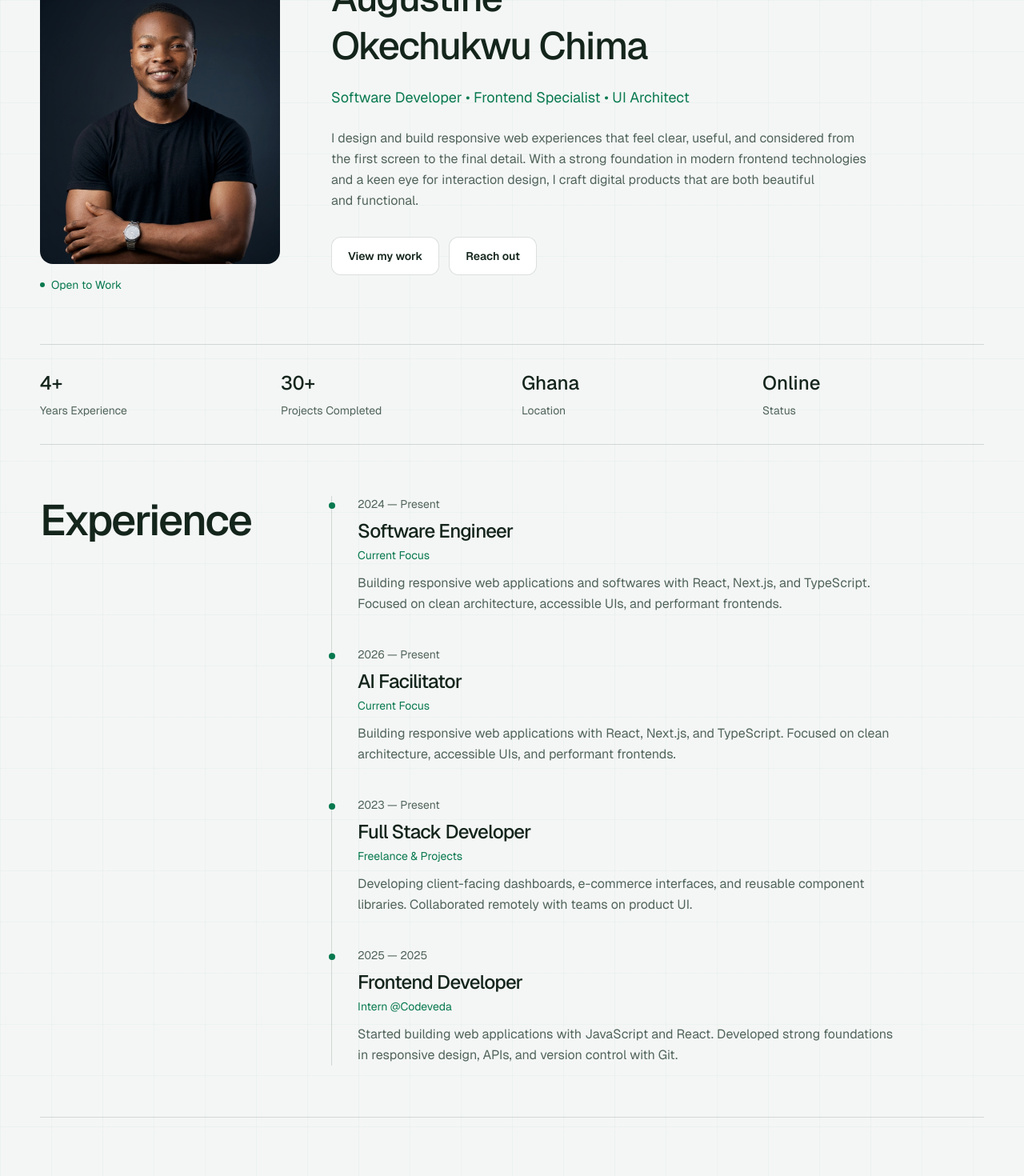
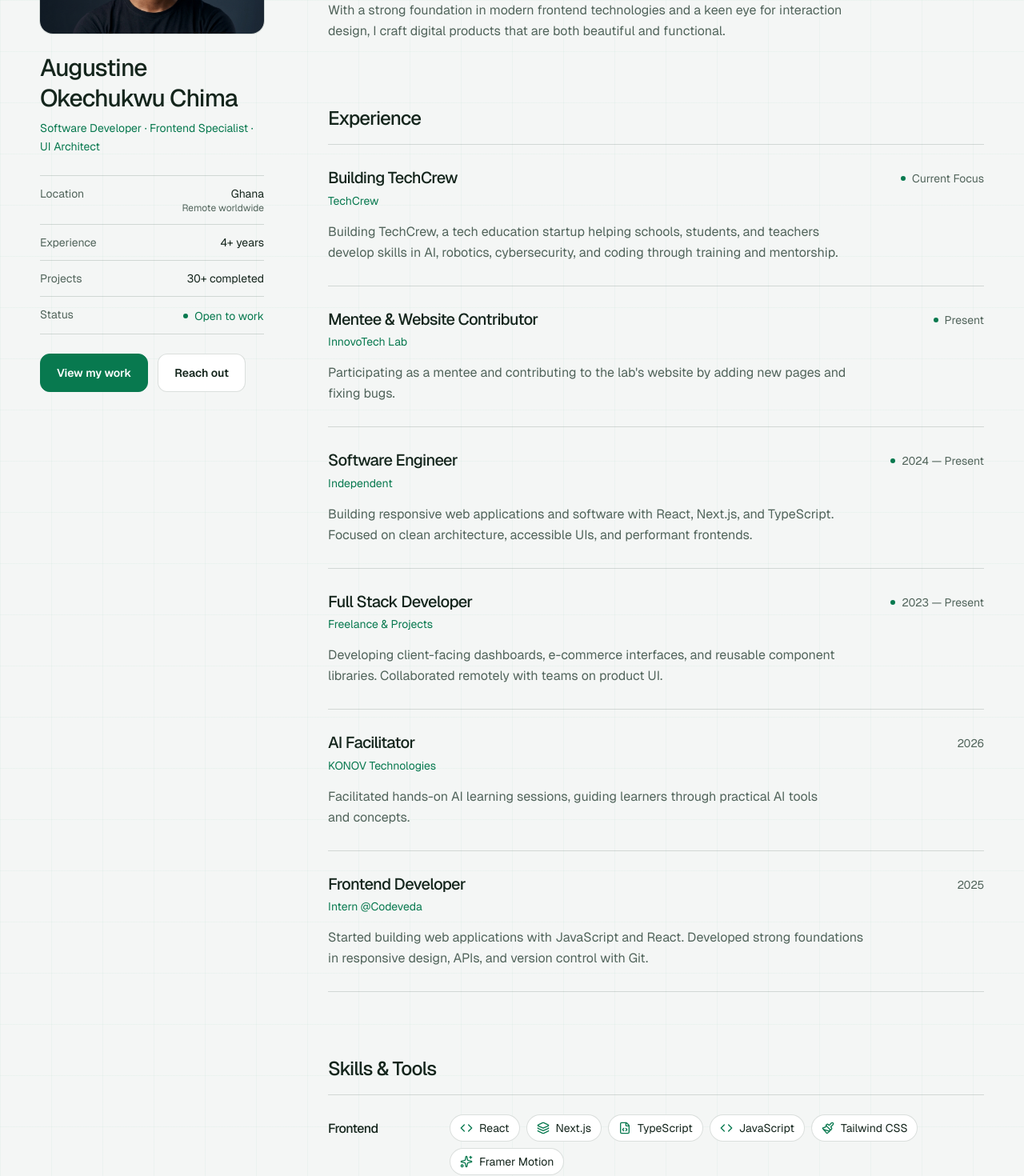
Before and after one commit to august-web/portffoliio, a Next.js app: page /about in a window 1280 px wide. Shown: the part 320-1790 px from the top of the page at 80% size. Built offline with nearby package versions, Linux system fonts and the light colour scheme.

Commit message:
Redesign the About page as a sticky profile beside the story, with corrected experience history.

```diff
--- a/src/app/about/page.tsx
+++ b/src/app/about/page.tsx
@@ -3,39 +3,59 @@ import Image from 'next/image'
 import Button from '../../components/ui/Button'
 import SkillIcon from '../../components/ui/SkillIcon'
 
-const stats = [
-  { value: '4+', label: 'Years Experience' },
-  { value: '30+', label: 'Projects Completed' },
-  { value: 'Ghana', label: 'Location' },
-  { value: 'Online', label: 'Status' },
+const facts = [
+  { label: 'Location', value: 'Ghana', note: 'Remote worldwide' },
+  { label: 'Experience', value: '4+ years' },
+  { label: 'Projects', value: '30+ completed' },
+  { label: 'Status', value: 'Open to work', live: true },
 ]
 
 const timeline = [
   {
+    year: 'Current Focus',
+    role: 'Building TechCrew',
+    company: 'TechCrew',
+    current: true,
+    description:
+      'Building TechCrew, a tech education startup helping schools, students, and teachers develop skills in AI, robotics, cybersecurity, and coding through training and mentorship.',
+  },
+  {
+    year: 'Present',
+    role: 'Mentee & Website Contributor',
+    company: 'InnovoTech Lab',
+    current: true,
+    description:
+      "Participating as a mentee and contributing to the lab's website by adding new pages and fixing bugs.",
+  },
+  {
     year: '2024 — Present',
     role: 'Software Engineer',
-    company: 'Current Focus',
+    company: 'Independent',
+    current: true,
     description:
-      'Building responsive web applications and softwares with React, Next.js, and TypeScript. Focused on clean architecture, accessible UIs, and performant frontends.',
-  },
-  {
-    year: '2026 — Present',
-    role: 'AI Facilitator',
-    company: 'Current Focus',
-    description:
-      'Building responsive web applications with React, Next.js, and TypeScript. Focused on clean architecture, accessible UIs, and performant frontends.',
+      'Building responsive web applications and software with React, Next.js, and TypeScript. Focused on clean architecture, accessible UIs, and performant frontends.',
   },
   {
     year: '2023 — Present',
     role: 'Full Stack Developer',
     company: 'Freelance & Projects',
+    current: true,
     description:
       'Developing client-facing dashboards, e-commerce interfaces, and reusable component libraries. Collaborated remotely with teams on product UI.',
   },
   {
-    year: '2025 — 2025',
+    year: '2026',
+    role: 'AI Facilitator',
+    company: 'KONOV Technologies',
+    current: false,
+    description:
+      'Facilitated hands-on AI learning sessions, guiding learners through practical AI tools and concepts.',
+  },
+  {
+    year: '2025',
     role: 'Frontend Developer',
     company: 'Intern @Codeveda',
+    current: false,
     description:
       'Started building web applications with JavaScript and React. Developed strong foundations in responsive design, APIs, and version control with Git.',
   },
@@ -70,80 +90,100 @@ const skillGroups = [
 
 export default function AboutPage() {
   return (
-    <div className="py-12 md:py-16">
-      <header className="mb-10 md:mb-12">
-        <h1 className="m-0 text-4xl leading-tight tracking-tight md:text-6xl">About me</h1>
-      </header>
-      <section className="grid items-start gap-8 lg:grid-cols-[300px_1fr] lg:gap-16">
-        <div className="w-40 sm:w-60 lg:w-full">
-          <div className="relative aspect-[4/5] overflow-hidden rounded-2xl bg-[var(--color-panel)]">
+    <div className="py-12 md:py-16 lg:grid lg:grid-cols-[280px_minmax(0,1fr)] lg:items-start lg:gap-20">
+      <aside
+        aria-label="Profile"
+        className="[@media(min-width:1024px)_and_(min-height:800px)]:sticky lg:top-28"
+      >
+        <div className="flex items-center gap-5 lg:block">
+          <div className="relative aspect-square w-24 shrink-0 overflow-hidden rounded-2xl bg-[var(--color-panel)] ring-1 ring-[var(--color-line)] sm:w-32 lg:aspect-[4/3] lg:w-full">
             <Image
               src="/images/profile.png"
-              alt="Augustine Okechukwu Chima"
+              alt=""
               fill
-              sizes="(min-width: 1024px) 300px, (min-width: 640px) 240px, 160px"
+              sizes="(min-width: 1024px) 280px, (min-width: 640px) 128px, 96px"
               className="object-cover object-top"
               priority
             />
           </div>
-          <p className="mt-4 mb-0 flex items-center gap-2 text-sm text-[var(--color-accent)]">
-            <span className="h-1.5 w-1.5 rounded-full bg-current" aria-hidden="true" />
-            Open to Work
+          <div className="min-w-0 lg:mt-6">
+            <h1 className="m-0 text-2xl leading-tight font-medium tracking-tight text-balance sm:text-3xl">
+              Augustine Okechukwu Chima
+            </h1>
+            <p className="mt-2 mb-0 text-sm leading-relaxed text-[var(--color-accent)]">
+              Software Developer &middot; Frontend Specialist &middot; UI Architect
             </p>
           </div>
+        </div>
 
-        <div className="min-w-0 lg:pt-3">
-          <h2 className="m-0 max-w-xl text-3xl leading-tight font-medium sm:text-4xl lg:text-5xl">
-            Augustine Okechukwu Chima
-          </h2>
-          <p className="mt-5 mb-6 max-w-xl text-base leading-relaxed text-[var(--color-accent)] sm:text-lg">
-            Software Developer &bull; Frontend Specialist &bull; UI Architect
-          </p>
-          <p className="m-0 max-w-2xl text-base leading-relaxed text-[var(--color-muted)]">
-            I design and build responsive web experiences that feel clear, useful, and considered
-            from the first screen to the final detail. With a strong foundation in modern frontend
-            technologies and a keen eye for interaction design, I craft digital products that are
-            both beautiful and functional.
-          </p>
-          <div className="mt-8 flex flex-wrap gap-3">
-            <Button href="/projects">View my work</Button>
-            <Button href="/contact" variant="secondary">
-              Reach out
-            </Button>
-          </div>
-        </div>
-      </section>
-
-      <dl className="my-12 grid grid-cols-2 gap-x-6 gap-y-8 border-y border-[var(--color-line)] py-8 md:my-16 md:grid-cols-4">
-        {stats.map((stat) => (
-          <div key={stat.label} className="flex flex-col gap-2">
-            <dt className="text-sm text-[var(--color-muted)]">{stat.label}</dt>
-            <dd className="order-first m-0 text-2xl font-medium tabular-nums">{stat.value}</dd>
+        <dl className="mt-6 mb-0 grid grid-cols-2 gap-x-6 border-t border-[var(--color-line)] text-sm lg:grid-cols-1">
+          {facts.map((fact) => (
+            <div
+              key={fact.label}
+              className="flex flex-col gap-1 border-b border-[var(--color-line)] py-3 lg:flex-row lg:items-baseline lg:justify-between lg:gap-4"
+            >
+              <dt className="text-[var(--color-muted)]">{fact.label}</dt>
+              <dd
+                className={`m-0 lg:text-right ${fact.live ? 'flex items-center gap-2 text-[var(--color-accent)] lg:justify-end' : ''}`}
+              >
+                {fact.live && (
+                  <span className="h-1.5 w-1.5 rounded-full bg-current" aria-hidden="true" />
+                )}
+                <span className="tabular-nums">{fact.value}</span>
+                {fact.note && (
+                  <span className="block text-xs text-[var(--color-muted)]">{fact.note}</span>
+                )}
+              </dd>
             </div>
           ))}
         </dl>
 
-      <section
-        aria-labelledby="experience-heading"
-        className="grid gap-8 pb-12 md:pb-16 lg:grid-cols-[300px_1fr] lg:gap-16"
+        <div className="mt-6 flex flex-wrap gap-3">
+          <Button href="/projects" variant="primary">
+            View my work
+          </Button>
+          <Button href="/contact">Reach out</Button>
+        </div>
+      </aside>
+
+      <div className="mt-14 min-w-0 lg:mt-0 lg:pt-1">
+        <p className="m-0 max-w-3xl text-2xl leading-snug font-normal tracking-tight text-balance sm:text-3xl lg:text-[2.125rem]">
+          I design and build responsive web experiences that feel{' '}
+          <span className="text-[var(--color-accent)]">clear, useful, and considered</span> from the
+          first screen to the final detail.
+        </p>
+        <p className="mt-6 mb-0 max-w-2xl text-base leading-relaxed text-[var(--color-muted)]">
+          With a strong foundation in modern frontend technologies and a keen eye for interaction
+          design, I craft digital products that are both beautiful and functional.
+        </p>
+
+        <section aria-labelledby="experience-heading" className="mt-16 md:mt-20">
+          <h2
+            id="experience-heading"
+            className="m-0 border-b border-[var(--color-line)] pb-4 text-2xl font-medium tracking-tight"
           >
-        <h2 id="experience-heading" className="section-heading">
             Experience
           </h2>
           <ol className="m-0 list-none p-0">
             {timeline.map((item) => (
               <li
                 key={`${item.year}-${item.role}`}
-              className="relative border-l border-[var(--color-line)] pb-10 pl-6 last:pb-0 sm:pl-8"
+                className="grid gap-x-8 gap-y-2 border-b border-[var(--color-line)] py-7 sm:grid-cols-[minmax(0,1fr)_auto]"
               >
+                <div className="min-w-0">
+                  <h3 className="m-0 text-lg leading-snug font-medium sm:text-xl">{item.role}</h3>
+                  <p className="mt-1 mb-0 text-sm text-[var(--color-accent)]">{item.company}</p>
+                </div>
+                <p className="order-first m-0 flex items-center gap-2 text-sm text-[var(--color-muted)] tabular-nums sm:order-none sm:self-start sm:justify-end sm:pt-1">
+                  {item.current && (
                     <span
-                className="absolute top-2 -left-[4px] h-2 w-2 rounded-full bg-[var(--color-accent)]"
+                      className="h-1.5 w-1.5 rounded-full bg-[var(--color-accent)]"
                       aria-hidden="true"
                     />
-              <p className="m-0 text-sm tabular-nums text-[var(--color-muted)]">{item.year}</p>
-              <h3 className="mt-2 mb-0 text-xl font-medium sm:text-2xl">{item.role}</h3>
-              <p className="mt-1 mb-0 text-sm text-[var(--color-accent)]">{item.company}</p>
-              <p className="mt-3 mb-0 max-w-2xl text-base leading-relaxed text-[var(--color-muted)]">
+                  )}
+                  {item.year}
+                </p>
+                <p className="mt-2 mb-0 max-w-2xl text-base leading-relaxed text-[var(--color-muted)] sm:col-span-2">
                   {item.description}
                 </p>
               </li>
@@ -151,24 +191,24 @@ export default function AboutPage() {
           </ol>
         </section>
 
-      <section
-        aria-labelledby="skills-heading"
-        className="section-spacing grid gap-8 lg:grid-cols-[300px_1fr] lg:gap-16"
+        <section aria-labelledby="skills-heading" className="mt-16 md:mt-20">
+          <h2
+            id="skills-heading"
+            className="m-0 border-b border-[var(--color-line)] pb-4 text-2xl font-medium tracking-tight"
           >
-        <h2 id="skills-heading" className="section-heading">
             Skills &amp; Tools
           </h2>
-        <div className="grid gap-x-10 gap-y-8 sm:grid-cols-2">
           {skillGroups.map((group) => (
-            <div key={group.category}>
-              <h3 className="m-0 border-b border-[var(--color-line)] pb-3 text-lg font-medium">
-                {group.category}
-              </h3>
-              <ul className="mt-4 mb-0 grid list-none gap-3 p-0">
+            <div
+              key={group.category}
+              className="grid gap-4 border-b border-[var(--color-line)] py-6 sm:grid-cols-[120px_minmax(0,1fr)] sm:gap-8"
+            >
+              <h3 className="m-0 pt-1.5 text-base font-medium">{group.category}</h3>
+              <ul className="m-0 flex list-none flex-wrap gap-2 p-0">
                 {group.items.map((skill) => (
                   <li
                     key={skill}
-                    className="flex items-center gap-3 text-sm text-[var(--color-muted)]"
+                    className="inline-flex items-center gap-2 rounded-full border border-[var(--color-line)] bg-[var(--color-panel)] px-3 py-1.5 text-sm"
                   >
                     <span className="text-[var(--color-accent)]" aria-hidden="true">
                       <SkillIcon name={skill} />
@@ -179,8 +219,8 @@ export default function AboutPage() {
               </ul>
             </div>
           ))}
+        </section>
       </div>
-      </section>
     </div>
   )
 }
```
Lines whose indentation alone changed are shown as unchanged.
